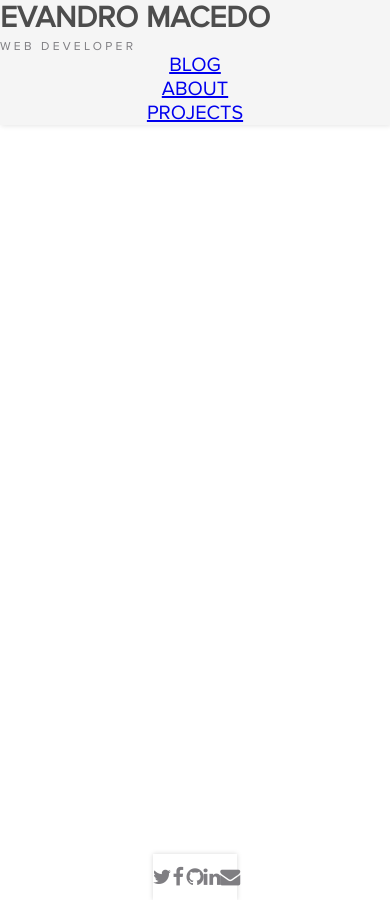
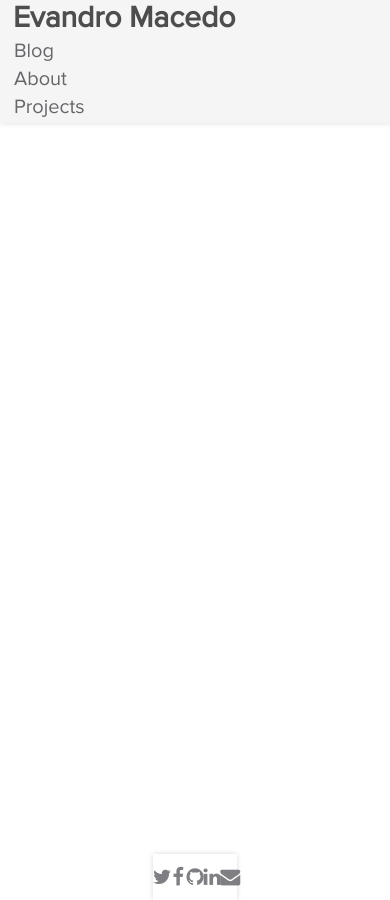
Before and after one commit to evandrohcm/evandrohcm.github.io, a Jekyll site: the page built from index.html, in a window 390 px wide. Built offline with Jekyll 4.4.1, drawn with Linux system fonts in a browser that asks for light colours.

Commit message:
First styles of the responsive mobile nav

```diff
--- a/assets/css/main.scss
+++ b/assets/css/main.scss
@@ -153,9 +153,59 @@ embed {
 
 }
 
+
+/* --- Mobile --- */
+
+@media only screen and (max-width:599px){
+
+  #main-header {
+    position: static;
+    width: 100%;
+  }
+
+  .presentation-title {
+    margin-left: 1.3em;
+  }
+
+  .presentation-description {
+    display: none;
+  }
+
+  /* It will maybe change with the new logo */
+  .presentation-name {
+    text-transform: none;
+  }
+
+  .nav-list {
+    display: inline-block;
+    text-transform: none;
+    width: 100%;
+  }
+
+  .nav-list-item {
+    margin-bottom: 0.2em;
+    text-align: left;
+
+    width: 100%;
+
+    a {
+      margin-left: 0.7em;
+      text-decoration: none;
+      color: inherit;
+
+      -webkit-transition: text-shadow 0.1s linear;
+      -o-transition: text-shadow 0.1s linear;
+      transition: text-shadow 0.1s linear;
+    }
+
+  }
+
+}
+
+
 /* --- Tablet --- */
 
-@media only screen and (min-width:600px) and (max-width:900px) {
+@media only screen and (min-width:600px) and (max-width:899px) {
 
   #main-header {
     position: static;
```
